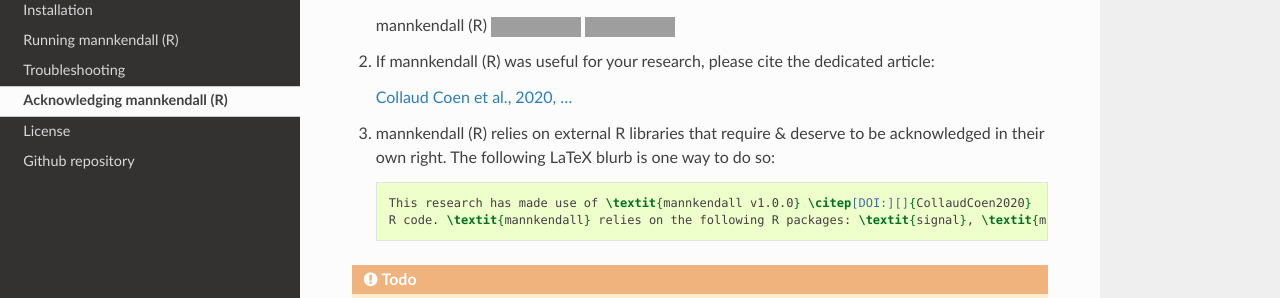
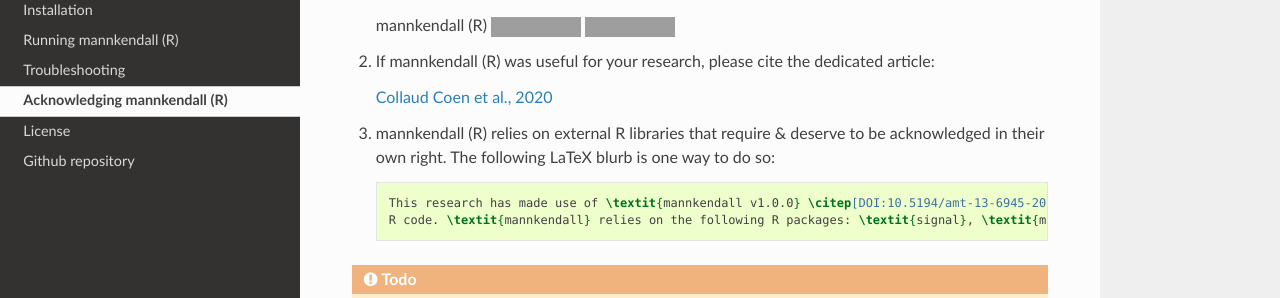
Before and after one commit to mannkendall/R, a Sphinx documentation site: the page built from docs/source/acknowledge.rst, in a window 1280 px wide, cut to the strip 230-528 px from the top of the page. Built offline with Sphinx 7.4.7 and the Read the Docs theme 2.0.0, drawn with Linux system fonts in a browser that asks for light colours; the version number could not be read and is left out; grey boxes are pictures that could not be loaded.

Commit message:
Update acknowledge.rst

```diff
--- a/docs/source/acknowledge.rst
+++ b/docs/source/acknowledge.rst
@@ -12,14 +12,14 @@
 
 2. If |name| was useful for your research, please cite the dedicated article:
 
-   `Collaud Coen et al., 2020, ... <http:....>`__
+   `Collaud Coen et al., 2020 <https://amt.copernicus.org/articles/13/6945/2020/>`__
 
 3. |name| relies on external R libraries that require & deserve to be acknowledged in their own
    right. The following LaTeX blurb is one way to do so:
 
    .. code-block:: latex
 
-        This research has made use of \textit{mannkendall v1.0.0} \citep[DOI:][]{CollaudCoen2020}
+        This research has made use of \textit{mannkendall v1.0.0} \citep[DOI:10.5194/amt-13-6945-2020][]{CollaudCoen2020}
         R code. \textit{mannkendall} relies on the following R packages: \textit{signal}, \textit{magrittr}
 
 .. todo::
```
